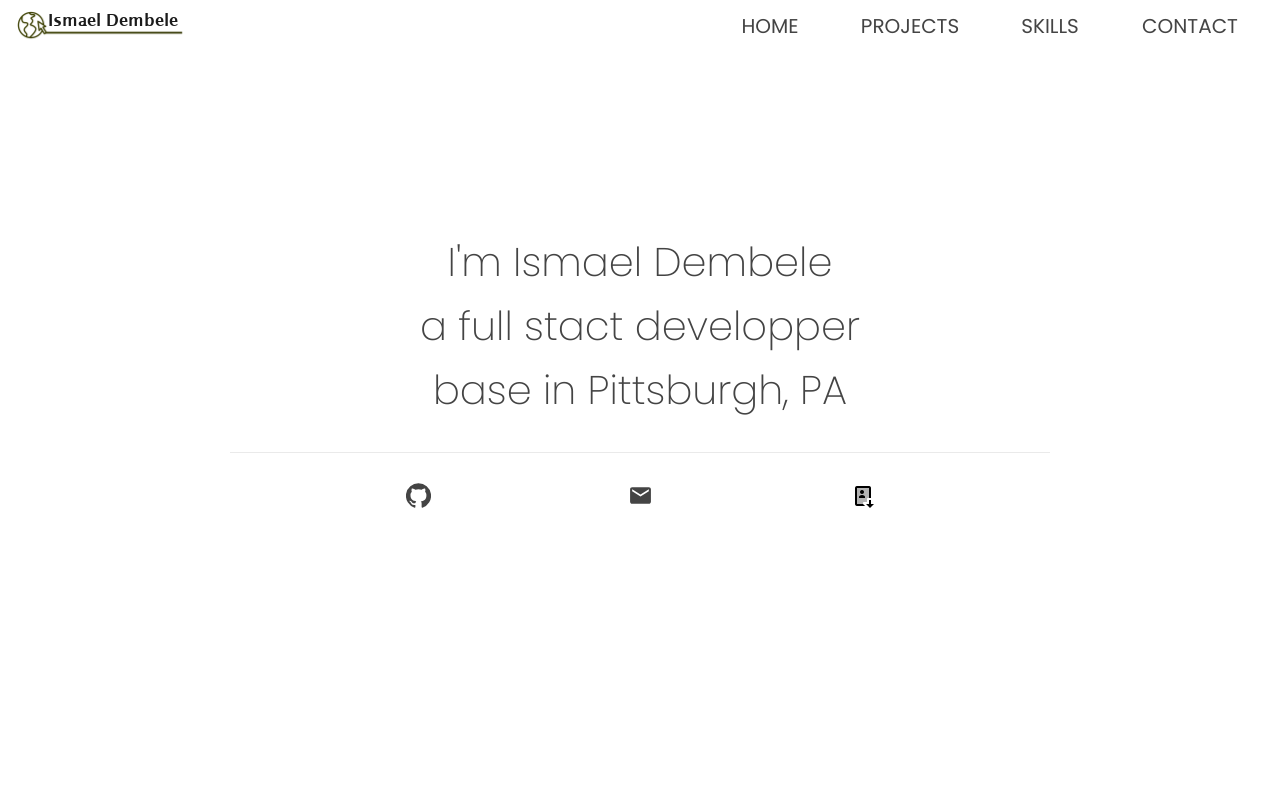
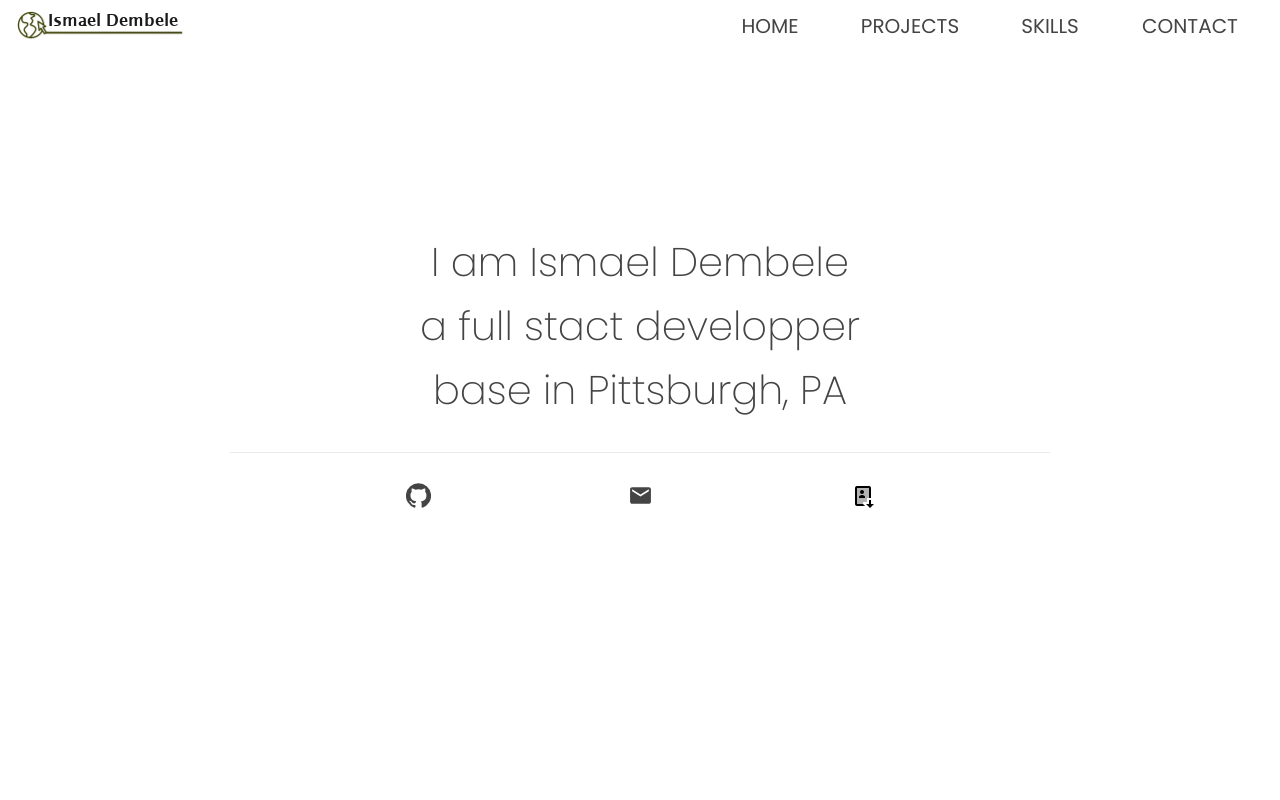
Before and after one commit to IsmaelDembele/portfolio-v3, a React (Create React App) app: page / in a window 1280 px wide. Shown: the top 800 px of the page. Built offline with nearby package versions, Linux system fonts and the light colour scheme.

Commit message:
header updated

```diff
--- a/src/components/Header.js
+++ b/src/components/Header.js
@@ -16,7 +16,7 @@ const Header = () => {
           <Grid container direction="column" className="presentation__left-box">
             <Grid item>
               <div className="presentation__text">
-                <p>I'm Ismael Dembele</p>
+                <p>I am Ismael Dembele</p>
                 <p>a full stact developper</p>
                 <p>base in Pittsburgh, PA</p>
               </div>
```
